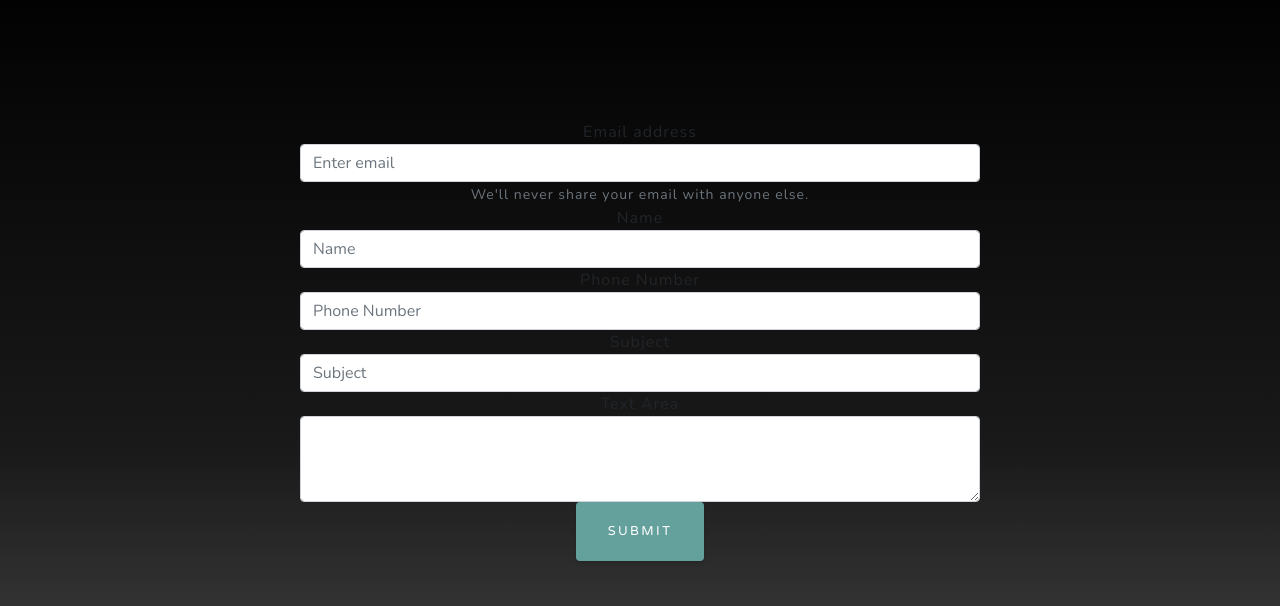
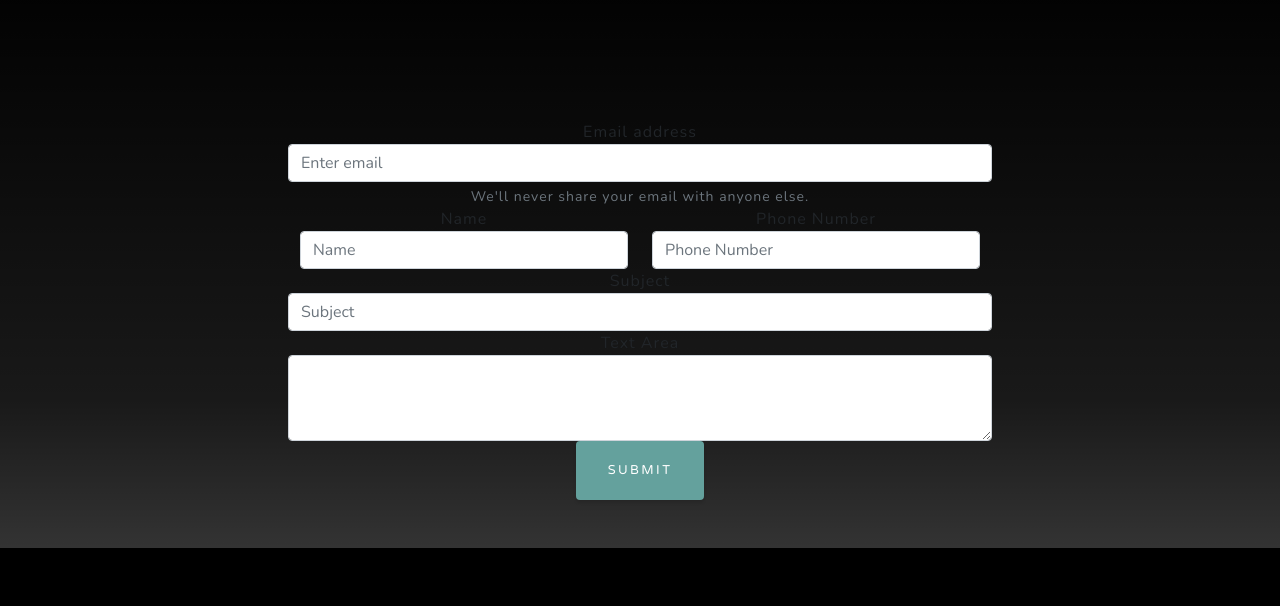
Before and after one commit to jjenks713/charlees-comfort-kitchen, a website: page contact.html in a window 1280 px wide. Shown: the part 840-1446 px from the top of the page. Drawn offline with nearby package versions, Linux system fonts and the light colour scheme.

Commit message:
added rows to form

```diff
--- a/contact.html
+++ b/contact.html
@@ -54,25 +54,29 @@
                     <div class="col-lg-8">
                         <div class="row gx-0 mb-4 mb-lg-5 align-items-center">
                             <div class="container">
+
                                 <form id="contact-form">
-                                    <div class="form-group">
+                                    <div class="form-group row">
                                       <label for="emailInput">Email address</label>
                                       <input name="emailAddress" type="email" class="form-control" id="emailInput" aria-describedby="emailHelp" placeholder="Enter email">
                                       <small id="emailHelp" class="form-text text-muted">We'll never share your email with anyone else.</small>
                                     </div>
-                                    <div class="form-group">
-                                      <label for="name">Name</label>
-                                      <input name="name" type="name" class="form-control" id="name" placeholder="Name" required>
+                                    <div class="row">
+                                        <div class="form-group col">
+                                            <label for="name">Name</label>
+                                            <input name="name" type="name" class="form-control" id="name" placeholder="Name" required>
+                                          </div>
+                                          <div class="form-group col">
+                                              <label for="number">Phone Number</label>
+                                              <input name="number" type="name" class="form-control" id="number" placeholder="Phone Number" required>
+                                            </div>
                                     </div>
-                                    <div class="form-group">
-                                        <label for="number">Phone Number</label>
-                                        <input name="number" type="name" class="form-control" id="number" placeholder="Phone Number" required>
-                                      </div>
-                                    <div class="form-group">
+
+                                    <div class="form-group row">
                                         <label for="subject">Subject</label>
                                         <input name="subject" type="name" class="form-control" id="subject" placeholder="Subject" required>
                                       </div>
-                                    <div class="form-group">
+                                    <div class="form-group row">
                                         <label for="textArea">Text Area</label>
                                         <textarea name="textInput" class="form-control" id="textArea" rows="3" required></textarea>
                                       </div>
```
